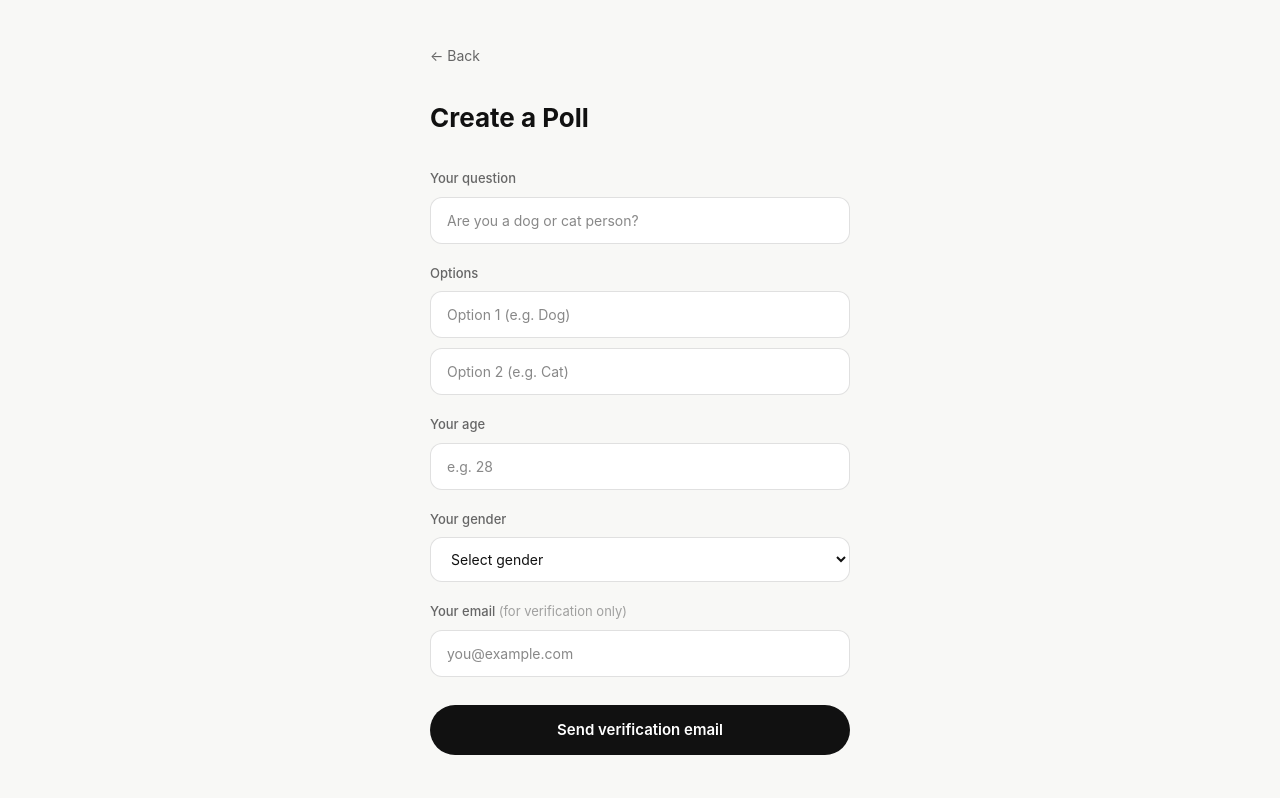
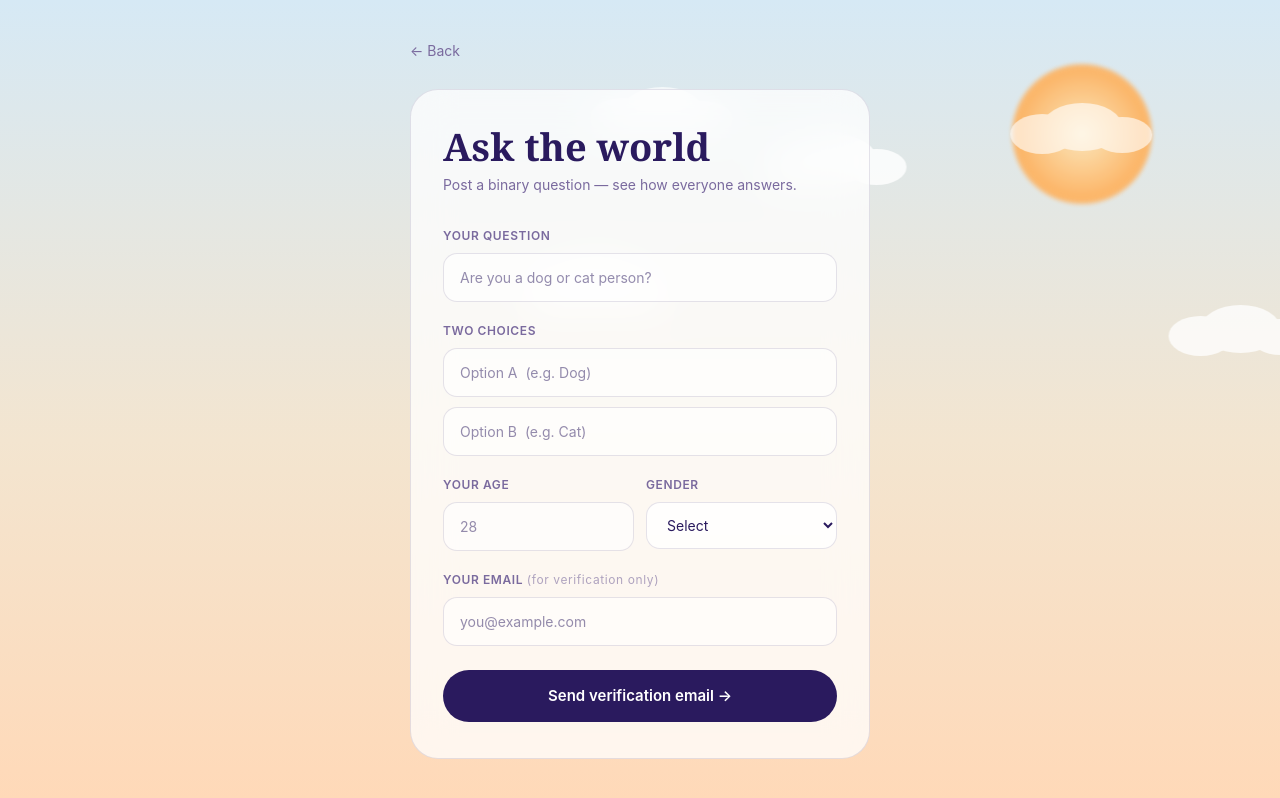
Before and after one commit to karnkrachaechan-byte/majority, a Next.js app: page /create in a window 1280 px wide. Built offline with nearby package versions, Linux system fonts and the light colour scheme.

Commit message:
Restyle create page: cosmos sky background, glass card, serif heading

```diff
--- a/app/create/page.tsx
+++ b/app/create/page.tsx
@@ -1,15 +1,20 @@
 'use client'
 
-import { useState, useEffect } from 'react'
+import { useState } from 'react'
 import { useRouter } from 'next/navigation'
-import { isDay } from '@/lib/theme'
+import { useDayNight } from '@/components/cosmos/useDayNight'
+import { useViewport } from '@/components/cosmos/useOrbit'
+import { DaySky } from '@/components/cosmos/DaySky'
+import { NightSky } from '@/components/cosmos/NightSky'
 
 export default function CreatePoll() {
   const router = useRouter()
+  const day = useDayNight()
+  const { w: vw, h: vh } = useViewport()
+
   const [step, setStep] = useState<'form' | 'verify'>('form')
   const [loading, setLoading] = useState(false)
   const [error, setError] = useState('')
-  const [day, setDay] = useState(true)
 
   const [question, setQuestion] = useState('')
   const [option1, setOption1] = useState('')
@@ -18,33 +23,21 @@ export default function CreatePoll() {
   const [gender, setGender] = useState('')
   const [email, setEmail] = useState('')
 
-  useEffect(() => {
-    const dayMode = isDay()
-    setDay(dayMode)
-    document.body.className = dayMode ? 'day' : 'night'
-  }, [])
-
   async function handleSubmit(e: React.FormEvent) {
     e.preventDefault()
     setError('')
-
     if (!question.trim() || !option1.trim() || !option2.trim()) {
-      setError('Please fill in all fields.')
-      return
+      setError('Please fill in all fields.'); return
     }
     if (!age || parseInt(age) < 1 || parseInt(age) > 120) {
-      setError('Please enter a valid age.')
-      return
+      setError('Please enter a valid age.'); return
     }
     if (!gender) {
-      setError('Please select your gender.')
-      return
+      setError('Please select your gender.'); return
     }
     if (!email.includes('@')) {
-      setError('Please enter a valid email.')
-      return
+      setError('Please enter a valid email.'); return
     }
-
     setLoading(true)
     try {
       const res = await fetch('/api/create-poll', {
@@ -62,36 +55,53 @@ export default function CreatePoll() {
     }
   }
 
-  const textColor = day ? '#111' : '#f0f0f0'
-  const subColor = day ? '#666' : '#aaa'
-  const borderColor = day ? 'rgba(0,0,0,0.12)' : 'rgba(255,255,255,0.12)'
-  const inputBg = day ? '#fff' : '#1a1a1a'
+  const serif = '"Cormorant Garamond", Georgia, "Times New Roman", serif'
+  const textColor = day ? '#2a1a5e' : '#f5f0e8'
+  const subColor  = day ? '#7a6a9e' : '#b0a8cc'
+  const cardBg    = day ? 'rgba(255,255,255,0.75)' : 'rgba(15,12,35,0.72)'
+  const borderColor = day ? 'rgba(42,26,94,0.12)' : 'rgba(245,240,232,0.12)'
+  const inputBg   = day ? 'rgba(255,255,255,0.6)' : 'rgba(255,255,255,0.06)'
 
-  const inputStyle = {
+  const inputStyle: React.CSSProperties = {
     width: '100%',
     border: `1px solid ${borderColor}`,
-    borderRadius: 12,
-    padding: '12px 16px',
+    borderRadius: 14,
+    padding: '13px 16px',
     fontSize: 14,
     background: inputBg,
     color: textColor,
     outline: 'none',
+    fontFamily: 'inherit',
+  }
+
+  const labelStyle: React.CSSProperties = {
+    display: 'block', fontSize: 12, fontWeight: 600,
+    color: subColor, marginBottom: 8,
+    letterSpacing: '0.05em', textTransform: 'uppercase',
   }
 
   if (step === 'verify') {
     return (
+      <div style={{ width: '100vw', height: '100dvh', position: 'relative', overflow: 'hidden' }}>
+        {day ? <DaySky w={vw} h={vh} /> : <NightSky w={vw} h={vh} />}
         <div style={{
-        width: '100vw', height: '100vh',
+          position: 'absolute', inset: 0,
           display: 'flex', flexDirection: 'column',
           alignItems: 'center', justifyContent: 'center',
           padding: 24, textAlign: 'center',
         }}>
-        <div style={{ fontSize: 48, marginBottom: 24 }}>📬</div>
-        <h2 style={{ fontSize: 24, fontWeight: 700, color: textColor, marginBottom: 12 }}>
+          <div style={{
+            background: cardBg, backdropFilter: 'blur(20px)',
+            border: `1px solid ${borderColor}`, borderRadius: 28,
+            padding: '48px 40px', maxWidth: 400, width: '100%',
+          }}>
+            <div style={{ fontSize: 48, marginBottom: 20 }}>📬</div>
+            <h2 style={{ fontSize: 28, fontWeight: 700, color: textColor, marginBottom: 12, fontFamily: serif }}>
               Check your email
             </h2>
-        <p style={{ color: subColor, lineHeight: 1.6 }}>
-          We sent a magic link to <strong style={{ color: textColor }}>{email}</strong>.<br />
+            <p style={{ color: subColor, lineHeight: 1.7, fontSize: 15 }}>
+              We sent a magic link to{' '}
+              <strong style={{ color: textColor }}>{email}</strong>.<br />
               Click it to publish your poll.
             </p>
             <button
@@ -104,131 +114,140 @@ export default function CreatePoll() {
               ← Back to home
             </button>
           </div>
+        </div>
+      </div>
     )
   }
 
   return (
+    <div style={{ width: '100vw', height: '100dvh', position: 'relative', overflow: 'hidden' }}>
+      {day ? <DaySky w={vw} h={vh} /> : <NightSky w={vw} h={vh} />}
+
+      {/* Scrollable overlay */}
       <div style={{
-      width: '100vw', minHeight: '100vh',
-      display: 'flex', alignItems: 'center', justifyContent: 'center',
-      padding: 24, overflowY: 'auto',
+        position: 'absolute', inset: 0, overflowY: 'auto',
+        display: 'flex', alignItems: 'flex-start', justifyContent: 'center',
+        padding: '40px 24px 60px',
       }}>
-      <div style={{ width: '100%', maxWidth: 420 }}>
+        <div style={{ width: '100%', maxWidth: 460 }}>
+
           <button
             onClick={() => router.push('/')}
             style={{
               background: 'none', border: 'none',
               color: subColor, fontSize: 14, cursor: 'pointer',
-            marginBottom: 32, display: 'block',
+              marginBottom: 28, display: 'block', fontFamily: 'inherit',
             }}
           >
             ← Back
           </button>
 
-        <h1 style={{ fontSize: 26, fontWeight: 700, color: textColor, marginBottom: 32 }}>
-          Create a Poll
+          <div style={{
+            background: cardBg, backdropFilter: 'blur(20px)',
+            border: `1px solid ${borderColor}`, borderRadius: 28,
+            padding: '36px 32px',
+          }}>
+            <h1 style={{
+              fontSize: 'clamp(28px, 5vw, 38px)', fontWeight: 700,
+              color: textColor, marginBottom: 6, fontFamily: serif,
+              lineHeight: 1.1,
+            }}>
+              Ask the world
             </h1>
+            <p style={{ fontSize: 14, color: subColor, marginBottom: 32 }}>
+              Post a binary question — see how everyone answers.
+            </p>
 
             <form onSubmit={handleSubmit} style={{ display: 'flex', flexDirection: 'column', gap: 20 }}>
+
               <div>
-            <label style={{ display: 'block', fontSize: 13, fontWeight: 500, color: subColor, marginBottom: 8 }}>
-              Your question
-            </label>
+                <label style={labelStyle}>Your question</label>
                 <input
-              type="text"
-              value={question}
+                  type="text" value={question}
                   onChange={(e) => setQuestion(e.target.value)}
                   placeholder="Are you a dog or cat person?"
-              style={inputStyle}
-              maxLength={200}
+                  style={inputStyle} maxLength={200}
                 />
               </div>
 
               <div>
-            <label style={{ display: 'block', fontSize: 13, fontWeight: 500, color: subColor, marginBottom: 8 }}>
-              Options
-            </label>
+                <label style={labelStyle}>Two choices</label>
                 <div style={{ display: 'flex', flexDirection: 'column', gap: 10 }}>
                   <input
-                type="text"
-                value={option1}
+                    type="text" value={option1}
                     onChange={(e) => setOption1(e.target.value)}
-                placeholder="Option 1 (e.g. Dog)"
-                style={inputStyle}
-                maxLength={100}
+                    placeholder="Option A  (e.g. Dog)"
+                    style={inputStyle} maxLength={100}
                   />
                   <input
-                type="text"
-                value={option2}
+                    type="text" value={option2}
                     onChange={(e) => setOption2(e.target.value)}
-                placeholder="Option 2 (e.g. Cat)"
-                style={inputStyle}
-                maxLength={100}
+                    placeholder="Option B  (e.g. Cat)"
+                    style={inputStyle} maxLength={100}
                   />
                 </div>
               </div>
 
-          <div>
-            <label style={{ display: 'block', fontSize: 13, fontWeight: 500, color: subColor, marginBottom: 8 }}>
-              Your age
-            </label>
+              <div style={{ display: 'flex', gap: 12 }}>
+                <div style={{ flex: 1 }}>
+                  <label style={labelStyle}>Your age</label>
                   <input
-              type="number"
-              value={age}
+                    type="number" value={age}
                     onChange={(e) => setAge(e.target.value)}
-              placeholder="e.g. 28"
-              min={1} max={120}
+                    placeholder="28" min={1} max={120}
                     style={inputStyle}
                   />
                 </div>
-
-          <div>
-            <label style={{ display: 'block', fontSize: 13, fontWeight: 500, color: subColor, marginBottom: 8 }}>
-              Your gender
-            </label>
+                <div style={{ flex: 1 }}>
+                  <label style={labelStyle}>Gender</label>
                   <select
-              value={gender}
-              onChange={(e) => setGender(e.target.value)}
-              style={inputStyle}
+                    value={gender} onChange={(e) => setGender(e.target.value)}
+                    style={{ ...inputStyle, background: day ? 'rgba(255,255,255,0.8)' : 'rgba(20,15,45,0.9)' }}
                   >
-              <option value="">Select gender</option>
+                    <option value="">Select</option>
                     <option value="male">Male</option>
                     <option value="female">Female</option>
                     <option value="prefer_not_to_say">Prefer not to say</option>
                   </select>
                 </div>
+              </div>
 
               <div>
-            <label style={{ display: 'block', fontSize: 13, fontWeight: 500, color: subColor, marginBottom: 8 }}>
-              Your email <span style={{ fontWeight: 400, opacity: 0.6 }}>(for verification only)</span>
+                <label style={labelStyle}>
+                  Your email{' '}
+                  <span style={{ textTransform: 'none', fontWeight: 400, opacity: 0.6 }}>(for verification only)</span>
                 </label>
                 <input
-              type="email"
-              value={email}
+                  type="email" value={email}
                   onChange={(e) => setEmail(e.target.value)}
                   placeholder="you@example.com"
                   style={inputStyle}
                 />
               </div>
 
-          {error && <p style={{ color: '#ef4444', fontSize: 14 }}>{error}</p>}
+              {error && (
+                <p style={{ color: '#ef4444', fontSize: 13, marginTop: -8 }}>{error}</p>
+              )}
 
               <button
-            type="submit"
-            disabled={loading}
+                type="submit" disabled={loading}
                 style={{
-              width: '100%',
-              background: day ? '#111' : '#f0f0f0',
-              color: day ? '#fff' : '#111',
-              border: 'none', borderRadius: 100,
-              padding: '14px', fontSize: 15, fontWeight: 600,
-              cursor: 'pointer', opacity: loading ? 0.6 : 1,
-              marginTop: 8,
+                  width: '100%', border: 'none', borderRadius: 100,
+                  padding: '15px', fontSize: 15, fontWeight: 600,
+                  cursor: loading ? 'not-allowed' : 'pointer',
+                  opacity: loading ? 0.6 : 1,
+                  background: day ? '#2a1a5e' : '#f5f0e8',
+                  color: day ? '#fff' : '#1a0e3a',
+                  marginTop: 4, fontFamily: 'inherit',
+                  transition: 'opacity 0.2s',
                 }}
               >
-            {loading ? 'Sending...' : 'Send verification email'}
+                {loading ? 'Sending…' : 'Send verification email →'}
               </button>
+
             </form>
+          </div>
+        </div>
       </div>
     </div>
   )
```
Lines whose indentation alone changed are shown as unchanged.
